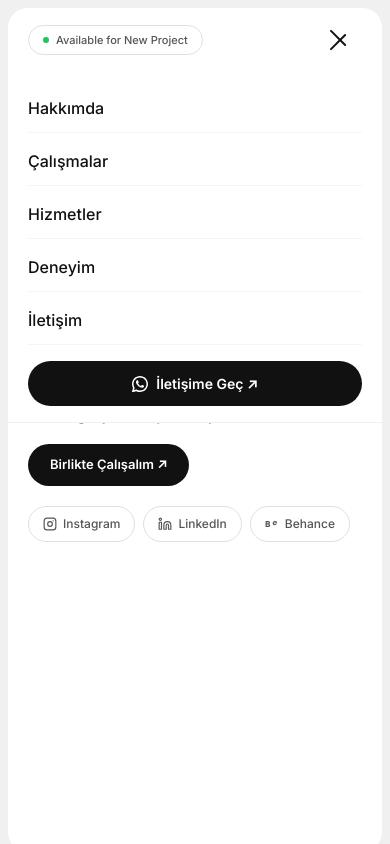
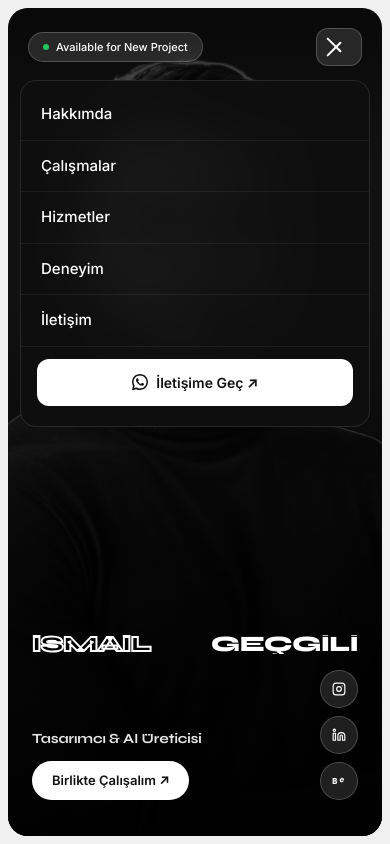
Before and after one commit to igecgili/portfolio, a Next.js app: page / in a window 390 px wide. Both pictures are taken after a click on the button 343 px from the left and 40 px from the top of the page. Shown: the top 844 px of the page. Built offline with nearby package versions, Linux system fonts and the light colour scheme.

Commit message:
Redesign mobile hero: full-screen photo with overlay

```diff
--- a/components/Hero.tsx
+++ b/components/Hero.tsx
@@ -86,29 +86,56 @@ export default function Hero() {
   if (isMobile) {
     return (
       <section
-        ref={sectionRef}
         id="hero"
         style={{
-          background: "#fff",
           borderRadius: "20px",
           margin: "8px",
           overflow: "hidden",
-          minHeight: "100svh",
-          display: "flex",
-          flexDirection: "column",
+          height: "calc(100svh - 16px)",
+          minHeight: "600px",
           position: "relative",
+          background: "#111",
         }}
       >
-        {/* MOBİL NAV */}
+        {/* Tam ekran fotoğraf */}
+        {/* eslint-disable-next-line @next/next/no-img-element */}
+        <img
+          src="/photo2.png"
+          alt="İsmail Geçgili"
+          style={{
+            position: "absolute", inset: 0,
+            width: "100%", height: "100%",
+            objectFit: "cover", objectPosition: "top center",
+            filter: "grayscale(1)",
+          }}
+        />
+
+        {/* Üst karartma (nav için) */}
+        <div style={{
+          position: "absolute", top: 0, left: 0, right: 0, height: "160px",
+          background: "linear-gradient(to bottom, rgba(0,0,0,0.5) 0%, transparent 100%)",
+          zIndex: 5,
+        }} />
+
+        {/* Alt karartma (içerik için) */}
+        <div style={{
+          position: "absolute", bottom: 0, left: 0, right: 0, height: "65%",
+          background: "linear-gradient(to top, rgba(0,0,0,0.95) 0%, rgba(0,0,0,0.7) 50%, transparent 100%)",
+          zIndex: 5,
+        }} />
+
+        {/* NAV */}
         <nav style={{
+          position: "absolute", top: 0, left: 0, right: 0,
           display: "flex", alignItems: "center", justifyContent: "space-between",
-          padding: "16px 20px", flexShrink: 0,
-          position: "relative", zIndex: 30, background: "#fff",
+          padding: "20px 20px", zIndex: 10,
         }}>
           <div style={{
             display: "inline-flex", alignItems: "center", gap: "7px",
             padding: "6px 14px", borderRadius: "999px",
-            border: "1px solid #e0e0e0", fontSize: "11px", fontWeight: 500, color: "#555",
+            background: "rgba(255,255,255,0.12)", backdropFilter: "blur(8px)",
+            border: "1px solid rgba(255,255,255,0.2)",
+            fontSize: "11px", fontWeight: 500, color: "#fff",
           }}>
             <span style={{ width: 6, height: 6, borderRadius: "50%", background: "#22c55e", display: "inline-block" }} />
             Available for New Project
@@ -117,11 +144,16 @@ export default function Hero() {
           {/* Hamburger */}
           <button
             onClick={() => setMenuOpen(o => !o)}
-            style={{ background: "none", border: "none", cursor: "pointer", padding: "8px", display: "flex", flexDirection: "column", gap: "5px" }}
+            style={{
+              background: "rgba(255,255,255,0.12)", backdropFilter: "blur(8px)",
+              border: "1px solid rgba(255,255,255,0.2)",
+              borderRadius: "12px", cursor: "pointer", padding: "10px 12px",
+              display: "flex", flexDirection: "column", gap: "5px",
+            }}
           >
-            <span style={{ width: 22, height: 2, background: "#111", display: "block", borderRadius: 2, transition: "all .2s", transform: menuOpen ? "rotate(45deg) translateY(7px)" : "none" }} />
-            <span style={{ width: 22, height: 2, background: "#111", display: "block", borderRadius: 2, transition: "all .2s", opacity: menuOpen ? 0 : 1 }} />
-            <span style={{ width: 22, height: 2, background: "#111", display: "block", borderRadius: 2, transition: "all .2s", transform: menuOpen ? "rotate(-45deg) translateY(-7px)" : "none" }} />
+            <span style={{ width: 20, height: 2, background: "#fff", display: "block", borderRadius: 2, transition: "all .2s", transform: menuOpen ? "rotate(45deg) translateY(7px)" : "none" }} />
+            <span style={{ width: 20, height: 2, background: "#fff", display: "block", borderRadius: 2, transition: "all .2s", opacity: menuOpen ? 0 : 1 }} />
+            <span style={{ width: 20, height: 2, background: "#fff", display: "block", borderRadius: 2, transition: "all .2s", transform: menuOpen ? "rotate(-45deg) translateY(-7px)" : "none" }} />
           </button>
         </nav>
 
@@ -133,73 +165,70 @@ export default function Hero() {
               animate={{ opacity: 1, y: 0 }}
               exit={{ opacity: 0, y: -10 }}
               style={{
-                position: "absolute", top: "60px", left: 0, right: 0,
-                background: "#fff", zIndex: 20, padding: "16px 20px",
-                borderBottom: "1px solid #f0f0f0", display: "flex", flexDirection: "column", gap: "4px",
+                position: "absolute", top: "72px", left: "12px", right: "12px",
+                background: "rgba(15,15,15,0.95)", backdropFilter: "blur(20px)",
+                borderRadius: "16px", zIndex: 20, padding: "8px 0",
+                border: "1px solid rgba(255,255,255,0.1)",
               }}
             >
               {navLinks.map(([href, label]) => (
                 <a key={href} href={href} onClick={() => setMenuOpen(false)} style={{
-                  fontSize: "16px", color: "#111", textDecoration: "none", fontWeight: 500,
-                  padding: "12px 0", borderBottom: "1px solid #f5f5f5",
+                  fontSize: "15px", color: "#fff", textDecoration: "none", fontWeight: 500,
+                  padding: "14px 20px", display: "block",
+                  borderBottom: "1px solid rgba(255,255,255,0.06)",
                 }}>{label}</a>
               ))}
-              <a href="https://wa.me/905535017666" target="_blank" rel="noreferrer" style={{
-                display: "inline-flex", alignItems: "center", gap: "8px",
-                padding: "12px 22px", borderRadius: "999px",
-                background: "#111", color: "#fff", textDecoration: "none", fontSize: "14px", fontWeight: 600,
-                marginTop: "12px", justifyContent: "center",
-              }}>
-                <svg width="16" height="16" viewBox="0 0 24 24" fill="currentColor"><path d="M17.472 14.382c-.297-.149-1.758-.867-2.03-.967-.273-.099-.471-.148-.67.15-.197.297-.767.966-.94 1.164-.173.199-.347.223-.644.075-.297-.15-1.255-.463-2.39-1.475-.883-.788-1.48-1.761-1.653-2.059-.173-.297-.018-.458.13-.606.134-.133.298-.347.446-.52.149-.174.198-.298.298-.497.099-.198.05-.371-.025-.52-.075-.149-.669-1.612-.916-2.207-.242-.579-.487-.5-.669-.51-.173-.008-.371-.01-.57-.01-.198 0-.52.074-.792.372-.272.297-1.04 1.016-1.04 2.479 0 1.462 1.065 2.875 1.213 3.074.149.198 2.096 3.2 5.077 4.487.709.306 1.262.489 1.694.625.712.227 1.36.195 1.871.118.571-.085 1.758-.719 2.006-1.413.248-.694.248-1.289.173-1.413-.074-.124-.272-.198-.57-.347z"/><path d="M12 0C5.373 0 0 5.373 0 12c0 2.115.549 4.103 1.508 5.837L.057 23.25a.75.75 0 0 0 .916.921l5.562-1.479A11.945 11.945 0 0 0 12 24c6.627 0 12-5.373 12-12S18.627 0 12 0zm0 21.75a9.714 9.714 0 0 1-4.95-1.355l-.354-.212-3.664.973.986-3.587-.231-.371A9.712 9.712 0 0 1 2.25 12C2.25 6.615 6.615 2.25 12 2.25S21.75 6.615 21.75 12 17.385 21.75 12 21.75z"/></svg>
-                İletişime Geç ↗
-              </a>
+              <div style={{ padding: "12px 16px" }}>
+                <a href="https://wa.me/905535017666" target="_blank" rel="noreferrer" style={{
+                  display: "flex", alignItems: "center", justifyContent: "center", gap: "8px",
+                  padding: "13px 22px", borderRadius: "12px",
+                  background: "#fff", color: "#111", textDecoration: "none", fontSize: "14px", fontWeight: 700,
+                }}>
+                  <svg width="16" height="16" viewBox="0 0 24 24" fill="currentColor"><path d="M17.472 14.382c-.297-.149-1.758-.867-2.03-.967-.273-.099-.471-.148-.67.15-.197.297-.767.966-.94 1.164-.173.199-.347.223-.644.075-.297-.15-1.255-.463-2.39-1.475-.883-.788-1.48-1.761-1.653-2.059-.173-.297-.018-.458.13-.606.134-.133.298-.347.446-.52.149-.174.198-.298.298-.497.099-.198.05-.371-.025-.52-.075-.149-.669-1.612-.916-2.207-.242-.579-.487-.5-.669-.51-.173-.008-.371-.01-.57-.01-.198 0-.52.074-.792.372-.272.297-1.04 1.016-1.04 2.479 0 1.462 1.065 2.875 1.213 3.074.149.198 2.096 3.2 5.077 4.487.709.306 1.262.489 1.694.625.712.227 1.36.195 1.871.118.571-.085 1.758-.719 2.006-1.413.248-.694.248-1.289.173-1.413-.074-.124-.272-.198-.57-.347z"/><path d="M12 0C5.373 0 0 5.373 0 12c0 2.115.549 4.103 1.508 5.837L.057 23.25a.75.75 0 0 0 .916.921l5.562-1.479A11.945 11.945 0 0 0 12 24c6.627 0 12-5.373 12-12S18.627 0 12 0zm0 21.75a9.714 9.714 0 0 1-4.95-1.355l-.354-.212-3.664.973.986-3.587-.231-.371A9.712 9.712 0 0 1 2.25 12C2.25 6.615 6.615 2.25 12 2.25S21.75 6.615 21.75 12 17.385 21.75 12 21.75z"/></svg>
+                  İletişime Geç ↗
+                </a>
+              </div>
             </motion.div>
           )}
         </AnimatePresence>
 
-        {/* MOBİL MAIN */}
-        <div style={{ flex: 1, display: "flex", flexDirection: "column" }}>
-          {/* Fotoğraf */}
-          <div style={{ position: "relative", height: "55vw", maxHeight: "320px", overflow: "hidden", display: "flex", justifyContent: "center" }}>
-            {/* eslint-disable-next-line @next/next/no-img-element */}
-            <img src="/photo2.png" alt="İsmail Geçgili" style={{ height: "100%", width: "auto", display: "block", filter: "grayscale(1)", objectFit: "contain" }} />
-          </div>
-
+        {/* Alt içerik */}
+        <div style={{
+          position: "absolute", bottom: 0, left: 0, right: 0,
+          zIndex: 10, padding: "0 24px 36px",
+        }}>
           {/* İsim */}
-          <div style={{ padding: "0 16px" }}>
+          <div style={{ marginBottom: "16px" }}>
             <FitText>
-              <span style={{ color: "transparent", WebkitTextStroke: "2px #111" }}>İSMAİL</span>
-              <span style={{ color: "#111" }}>GEÇGİLİ</span>
+              <span style={{ color: "transparent", WebkitTextStroke: "2px #fff" }}>İSMAİL</span>
+              <span style={{ color: "#fff" }}>GEÇGİLİ</span>
             </FitText>
           </div>
 
-          {/* Alt bilgi */}
-          <div style={{ padding: "20px 20px 32px", display: "flex", flexDirection: "column", gap: "20px" }}>
+          {/* Başlık + buton + sosyal */}
+          <div style={{ display: "flex", justifyContent: "space-between", alignItems: "flex-end", gap: "16px" }}>
             <div>
-              <p style={{ fontFamily: "'Syne', sans-serif", fontWeight: 800, fontSize: "20px", color: "#111", marginBottom: "8px", letterSpacing: "-0.02em", lineHeight: 1.2 }}>
+              <p style={{ fontFamily: "'Syne', sans-serif", fontWeight: 700, fontSize: "14px", color: "rgba(255,255,255,0.9)", marginBottom: "12px", letterSpacing: "-0.01em" }}>
                 Tasarımcı & AI Üreticisi
-              </p>
-              <p style={{ fontSize: "13px", color: "#888", lineHeight: 1.75, marginBottom: "16px" }}>
-                Grafik tasarım ve yapay zeka araçlarını birleştirerek ticari değer yaratan işler üretiyorum.
               </p>
               <a href="#contact" style={{
                 display: "inline-flex", alignItems: "center", gap: "6px",
-                padding: "11px 22px", borderRadius: "999px",
-                background: "#111", color: "#fff", textDecoration: "none", fontSize: "13px", fontWeight: 600,
+                padding: "10px 20px", borderRadius: "999px",
+                background: "#fff", color: "#111", textDecoration: "none", fontSize: "13px", fontWeight: 700,
               }}>Birlikte Çalışalım ↗</a>
             </div>
 
-            {/* Sosyal medya — yatay */}
-            <div style={{ display: "flex", gap: "8px", flexWrap: "wrap" }}>
+            {/* Sosyal ikonlar — dikey */}
+            <div style={{ display: "flex", flexDirection: "column", gap: "8px" }}>
               {socials.map(({ label, icon, href }) => (
                 <a key={label} href={href} title={label} style={{
-                  display: "inline-flex", alignItems: "center", gap: "6px",
-                  padding: "8px 14px", borderRadius: "999px",
-                  border: "1px solid #e0e0e0", background: "#fff",
-                  color: "#555", textDecoration: "none", fontSize: "12px", fontWeight: 500,
+                  display: "inline-flex", alignItems: "center", justifyContent: "center",
+                  width: "38px", height: "38px", borderRadius: "50%",
+                  background: "rgba(255,255,255,0.12)", backdropFilter: "blur(8px)",
+                  border: "1px solid rgba(255,255,255,0.2)",
+                  color: "#fff", textDecoration: "none",
                 }}>
                   {icon}
-                  {label}
                 </a>
               ))}
             </div>
```
Also changed, not shown: 1 other file (tests, documents, lock files or other folders).
